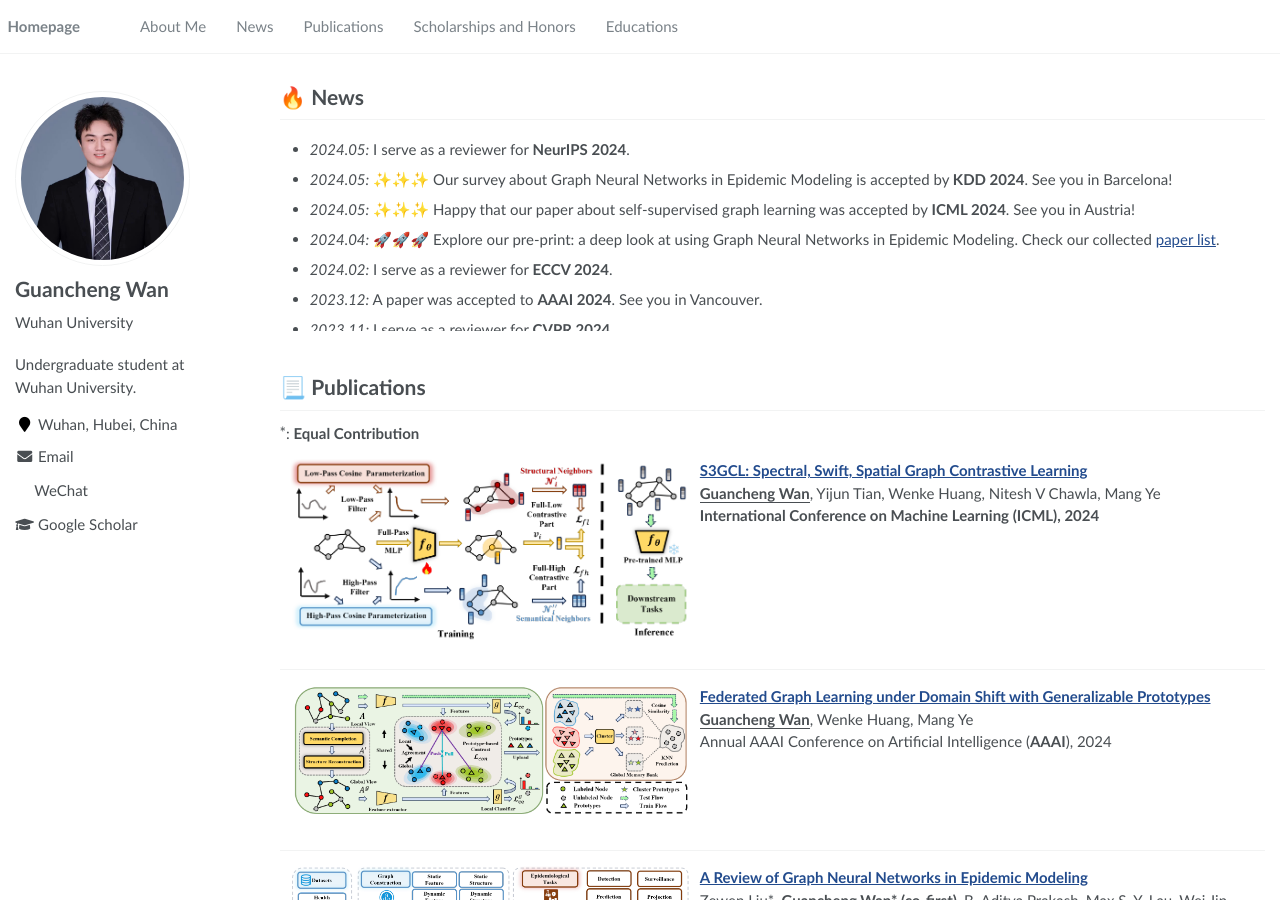
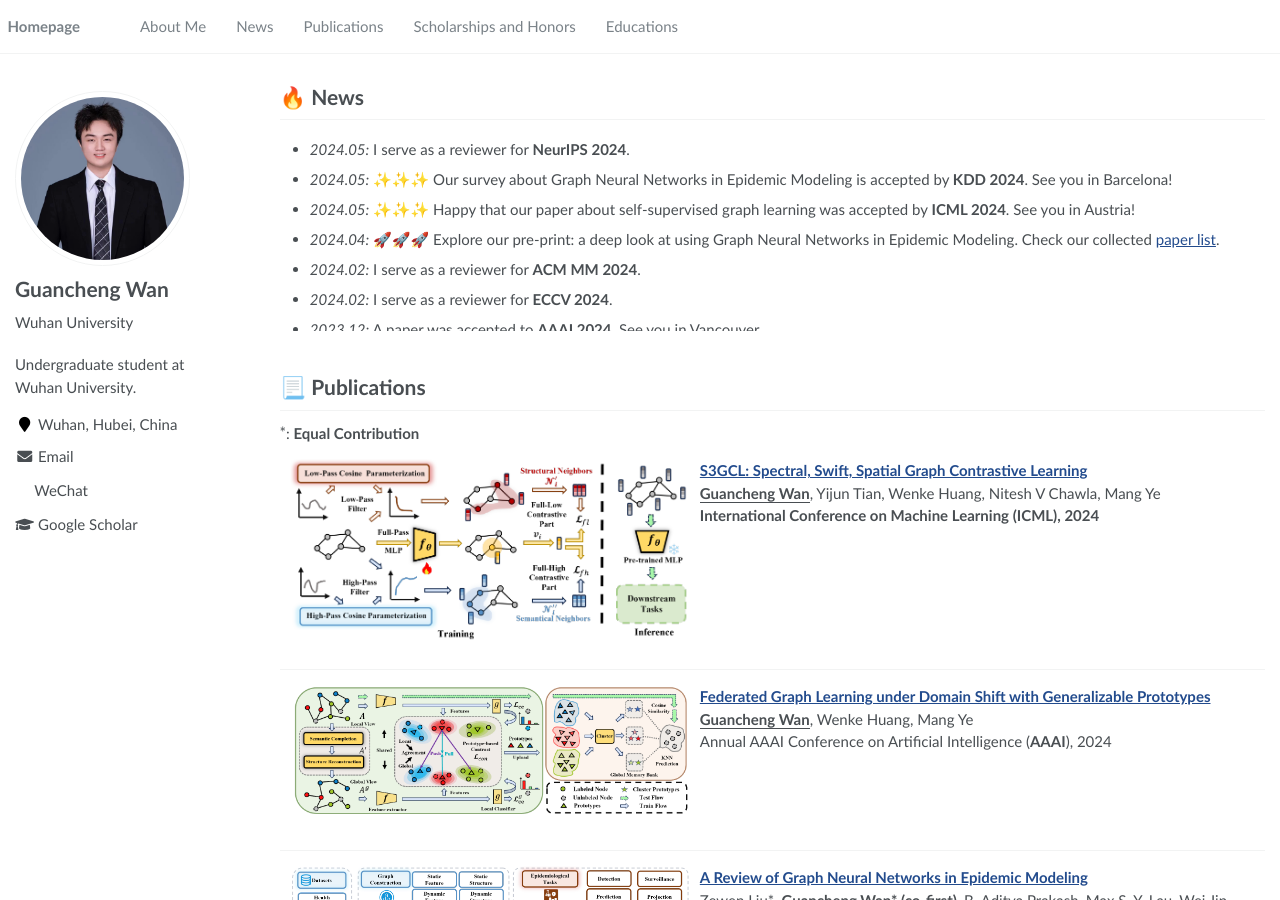
Before and after one commit to SuHui03/guanchengWan.github.io, a Jekyll site: the page built from _pages/about.md, in a window 1280 px wide and 900 px high, scrolled down 344 px. Built offline with Jekyll 4.4.1, drawn with Linux system fonts in a browser that asks for light colours; formulas are drawn with MathJax 3.

Commit message:
Update about.md

```diff
--- a/_pages/about.md
+++ b/_pages/about.md
@@ -49,6 +49,7 @@ c) Self-supervised Graph Learning
   <li><em>2024.05:</em> ✨✨✨ Our survey about Graph Neural Networks in Epidemic Modeling is accepted by <strong>KDD 2024</strong>. See you in Barcelona!</li>
   <li><em>2024.05:</em> ✨✨✨ Happy that our paper about self-supervised graph learning was accepted by <strong>ICML 2024</strong>. See you in Austria!</li>
   <li><em>2024.04:</em> 🚀🚀🚀 Explore our pre-print: a deep look at using Graph Neural Networks in Epidemic Modeling. Check our collected <a href="https://github.com/Emory-Melody/awesome-epidemic-modeling-papers">paper list</a>.</li>
+  <li><em>2024.02:</em> I serve as a reviewer for <strong>ACM MM 2024</strong>.</li>
   <li><em>2024.02:</em> I serve as a reviewer for <strong>ECCV 2024</strong>.</li>
   <li><em>2023.12:</em> A paper was accepted to <strong>AAAI 2024</strong>. See you in Vancouver.</li>
   <li><em>2023.11:</em> I serve as a reviewer for <strong>CVPR 2024</strong>.</li>
```
